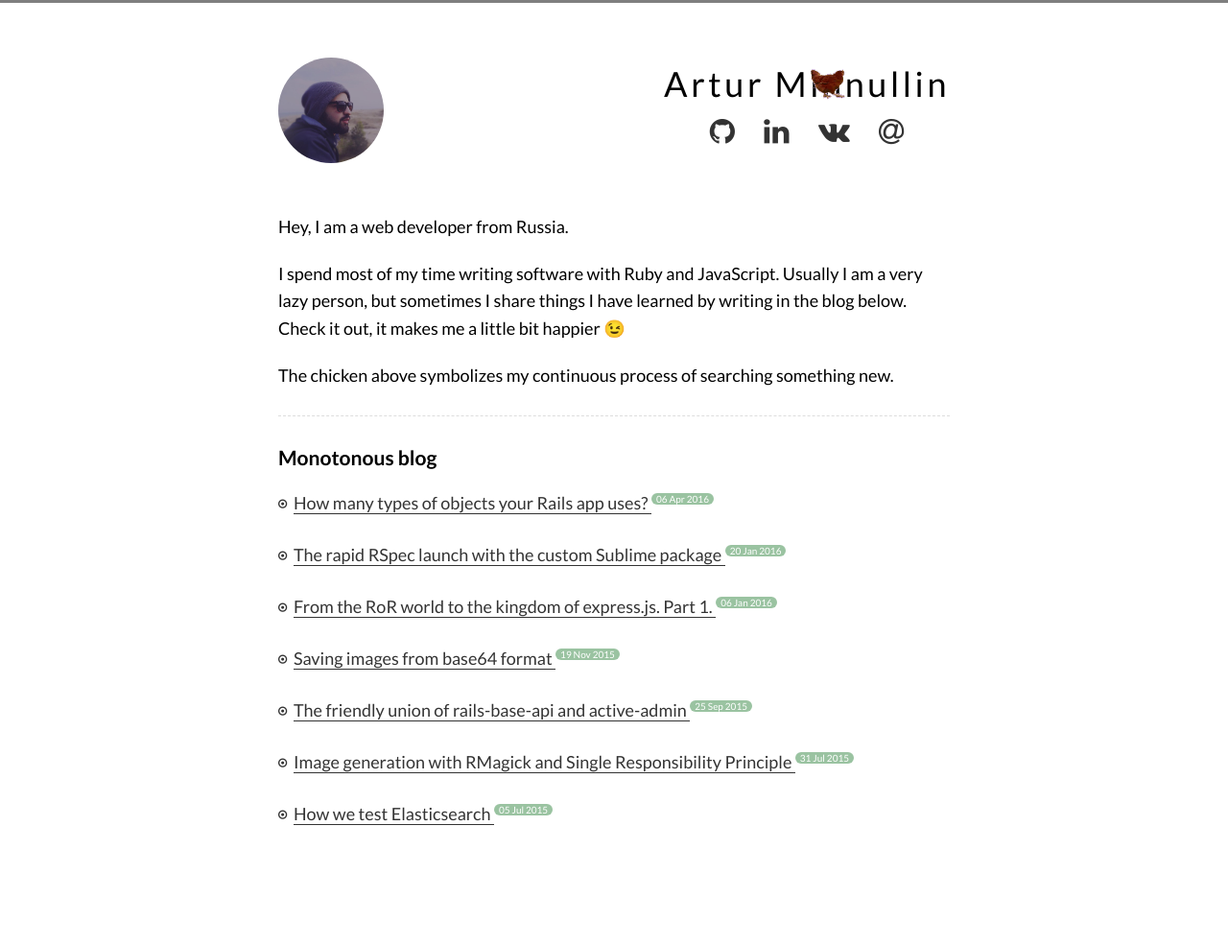
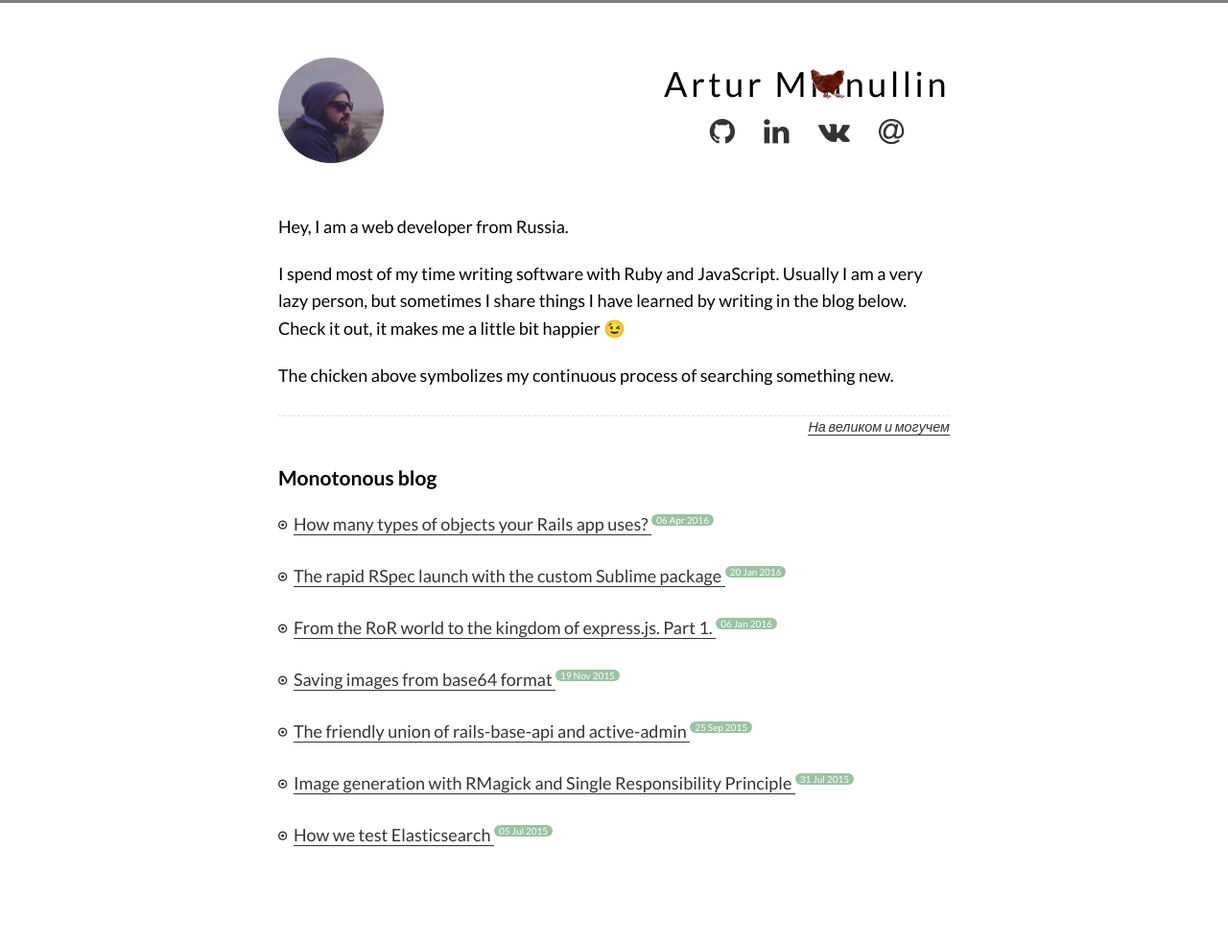
Before and after one commit to ArturMinnullin/arturminnullin.github.io, a Jekyll site: the page built from index.html, in a window 1280 px wide. Shown: the whole page at 96% size. Built offline with Jekyll 4.4.1, drawn with Linux system fonts in a browser that asks for light colours; nearby versions of some CDN libraries; emoji names are drawn with the system emoji font; before the commit the page ends 962 px from its top, so only the background shows below that.

```diff
--- a/_sass/modules/_layout.scss
+++ b/_sass/modules/_layout.scss
@@ -12,11 +12,20 @@
   margin: 0 auto;
 }
 
+.main {
+  margin-bottom: 1.5em;
+}
+
 .main-text {
   border-bottom: 1px dashed $code-border-color;
   padding-bottom: 1.5em;
-  margin-bottom: 1.5em;
   line-height: 1.6em;
+}
+
+.main-language {
+  text-align: right;
+  font-style: italic;
+  font-size: .9rem;
 }
 
 .blog-title {
--- a/index.html
+++ b/index.html
@@ -18,10 +18,15 @@ title: Artur Minnullin | That's my name
     </div>
   </div>
 </div>
-<div class="main-text">
-  <p>Hey, I am a web developer from Russia.</p>
-  <p>I spend most of my time writing software with Ruby and JavaScript. Usually I am a very lazy person, but sometimes I share things I have learned by writing in the blog below. Check it out, it makes me a little bit happier :wink:</p>
-  <p>The chicken above symbolizes my continuous process of searching something new.</p>
+<div class="main">
+  <div class="main-text">
+    <p>Hey, I am a web developer from Russia.</p>
+    <p>I spend most of my time writing software with Ruby and JavaScript. Usually I am a very lazy person, but sometimes I share things I have learned by writing in the blog below. Check it out, it makes me a little bit happier :wink:</p>
+    <p>The chicken above symbolizes my continuous process of searching something new.</p>
+  </div>
+  <div class="main-language">
+    <a href="#">На великом и могучем</a>
+  </div>
 </div>
 <h3 class="blog-title">Monotonous blog</h3>
 <ul class="post-list">
```
Also changed, not shown: _drafts/return-objects-from-database-in-a-particular-order.markdown (added, +18 -0 lines).
